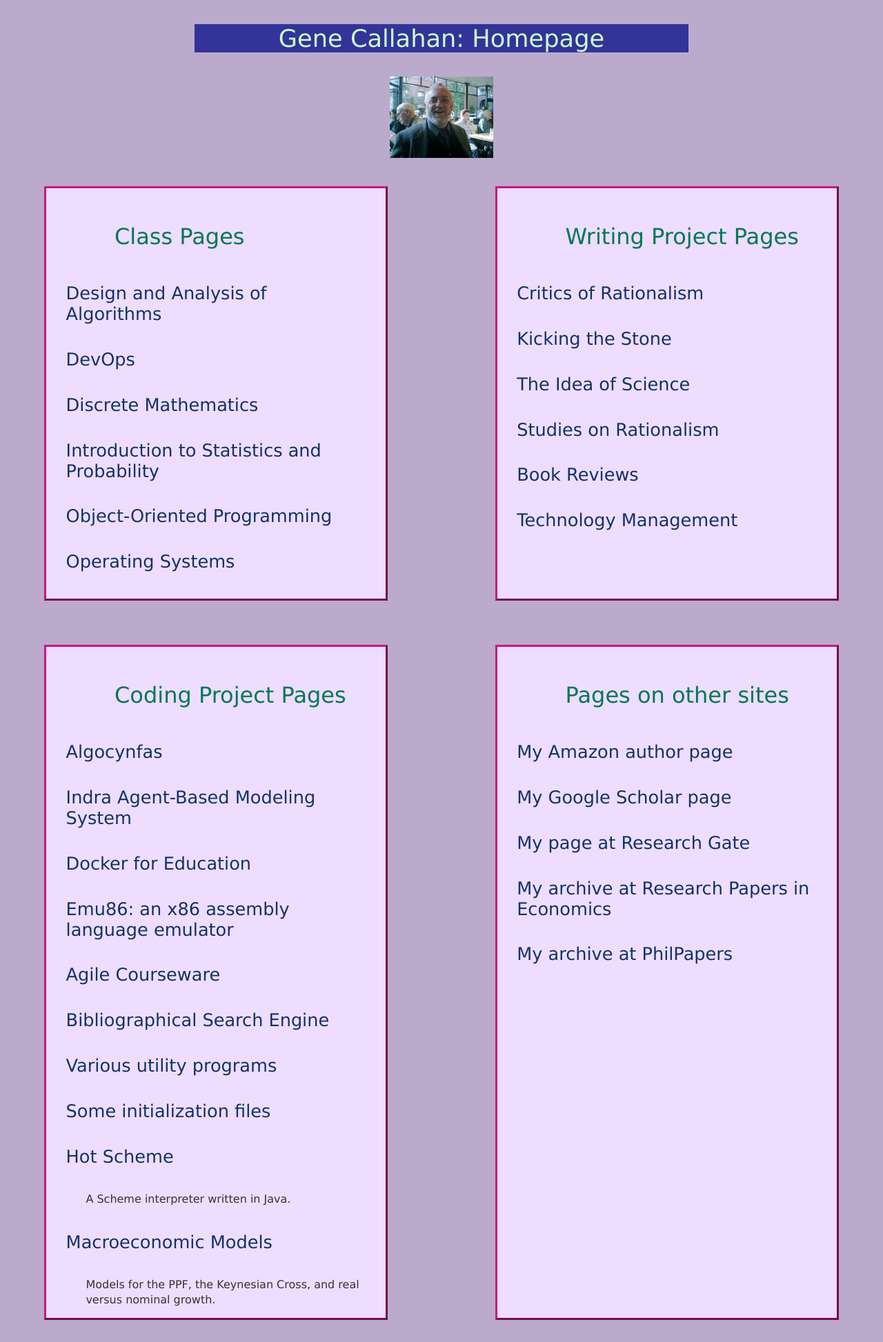
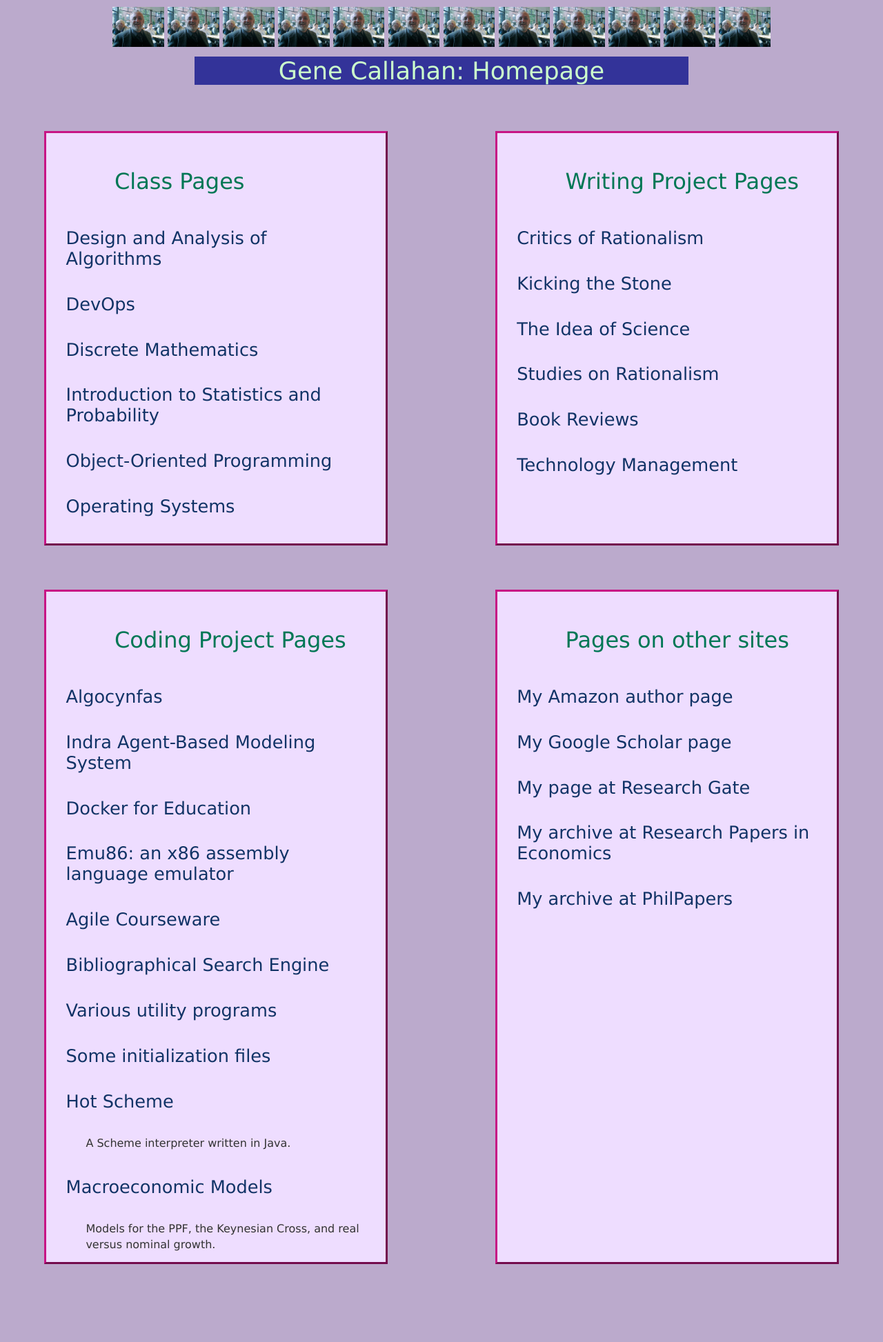
Before and after one commit to gcallah/gcallah.github.io, a Jekyll site: the page index.html, which Jekyll copies as it is, in a window 1280 px wide. Shown: the whole page at 69% size. Built offline with Jekyll 4.4.1, drawn with Linux system fonts in a browser that asks for light colours; after the commit the page ends 1865 px from its top, so only the background shows below that.

Commit message:
many gene's

```diff
--- a/index.html
+++ b/index.html
@@ -7,14 +7,26 @@
     </head>
 
     <body>
+        <figure class="logo">
+            <img src="graphics/GeneSmall.jpg" width="6%">
+            <img src="graphics/GeneSmall.jpg" width="6%">
+            <img src="graphics/GeneSmall.jpg" width="6%">
+            <img src="graphics/GeneSmall.jpg" width="6%">
+            <img src="graphics/GeneSmall.jpg" width="6%">
+            <img src="graphics/GeneSmall.jpg" width="6%">
+            <img src="graphics/GeneSmall.jpg" width="6%">
+            <img src="graphics/GeneSmall.jpg" width="6%">
+            <img src="graphics/GeneSmall.jpg" width="6%">
+            <img src="graphics/GeneSmall.jpg" width="6%">
+            <img src="graphics/GeneSmall.jpg" width="6%">
+            <img src="graphics/GeneSmall.jpg" width="6%">
+            <figcaption>
+            </figcaption>
+        </figure>
+
 		<h1>
 			Gene Callahan: Homepage
 		</h1>
-            <figure class="logo">
-                <img src="graphics/GeneSmall.jpg" width="12%">
-                <figcaption>
-                </figcaption>
-            </figure>
 
             <div class="flex-container">
 
--- a/style.css
+++ b/style.css
@@ -65,7 +65,7 @@ h1,h2,h3,h4,h5 {
 }
 
 h1 {
-    margin: 1em 8em 1em 8em;
+    margin: 0em 8em 1em 8em;
     text-align: center;
     font-size: 2.2em;
     background-color: #339;
@@ -99,7 +99,7 @@ h4 {
 }
 
 figure {
-    margin: 1em 1em 1em 1em;
+    margin: 1em 1em 0em 1em;
     text-align: center;
 }
 figure.logo {
```
